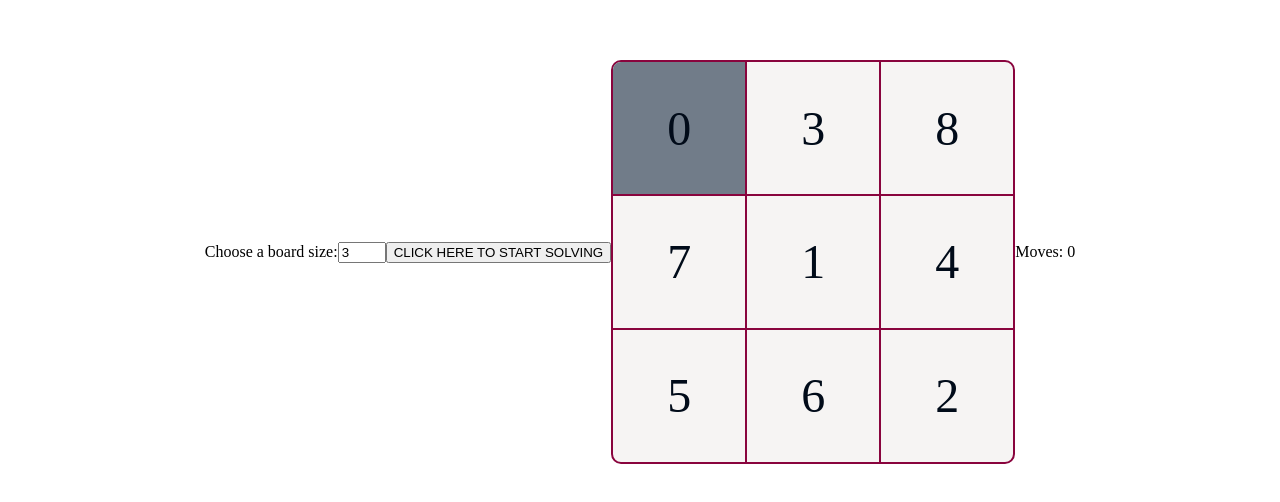
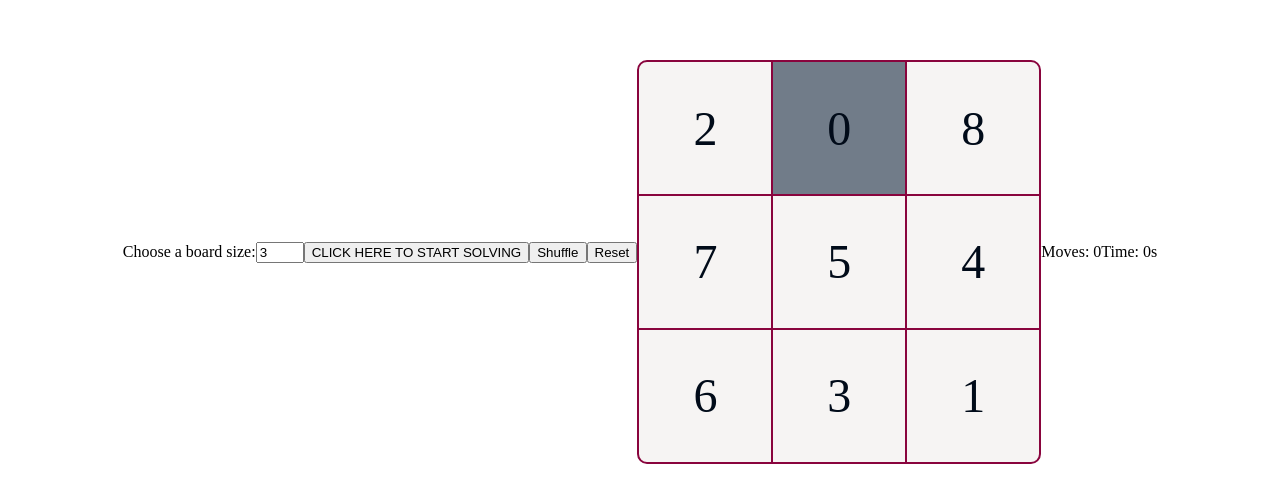
Before and after one commit to Spudulene/n-puzzle, a React (Create React App) app: page / in a window 1280 px wide. Shown: the part 148-650 px from the top of the page. Built offline with nearby package versions, Linux system fonts and the light colour scheme.

Commit message:
shuffle and reset buttons and timer

```diff
--- a/src/App.js
+++ b/src/App.js
@@ -12,12 +12,18 @@ function App() {
   const [moves, setMoves] = useState(0)
 
   const [game, setGame] = useState(null)
+  const [copy, setCopy] = useState(null)
   const [state, setState] = useState(null)
   const [tiles, setTiles] = useState(null)
   const [emptyPos, setEmptyPos] = useState(null)
   const [completed, setCompleted] = useState(false)
+
   const [AISolutionPath, setAISolutionPath] = useState(null)
-  const [AISolving, setAISolving] = useState(false);
+  const [AISolving, setAISolving] = useState(false)
+
+  const [time, setTime] = useState(0)
+  const [timerActive, setTimerActive] = useState(false)
+  const intervalRef = useRef(null)
 
   const hasRun = useRef()
 
@@ -36,26 +42,36 @@ function App() {
   useEffect(()=>{
     const newGame = new Game(size)
     setGame(newGame)
+    setCopy(newGame.clone())
     setState(newGame.currentState)
     setTiles(newGame.currentTileSeq)
     setEmptyPos(newGame.currentState.emptyPos)
     setMoves(newGame.currentState.depth)
     setCompleted(newGame.completed)
+
+    setTime(0)
+    clearInterval(intervalRef.current)
+    setTimerActive(false)
   },[size])
 
   // if the use completes the puzzle, give them a new one
   useEffect(()=>{
     if(completed) {
       setTimeout(() => {
-        window.alert(`Congratulations, you solved the puzzle in ${moves} moves. Here's a new one.`)
+        window.alert(`Congratulations, you solved the puzzle in ${time} using ${moves} moves. Here's a new one.`)
         const newGame = new Game(size)
         setGame(newGame)
+        setCopy(newGame.clone())
         setState(newGame.currentState)
         setTiles(newGame.currentTileSeq)
         setEmptyPos(newGame.currentState.emptyPos)
         setMoves(newGame.currentState.depth)
         setCompleted(newGame.completed)
       }, 500)
+
+      setTime(0)
+      clearInterval(intervalRef.current)
+      setTimerActive(false)
     }
   },[completed])
 
@@ -79,6 +95,14 @@ function App() {
   }
 
   const handleMove = (clickedTilePos) => {
+
+    if (!timerActive) {
+      setTimerActive(true);
+      intervalRef.current = setInterval(() => {
+        setTime(prev => prev + 1);
+      }, 1000);
+    }
+
     if (validateMove(clickedTilePos)){
       let tempTiles = [];
       tiles.forEach((row, rowIndex) => {
@@ -108,7 +132,35 @@ function App() {
     })
   }
 
-  //TODO create reset button, create shuffle button, create timer, give users the ability to upload images
+  const handleShuffle = () => {
+    const newGame = new Game(size)
+    setGame(newGame)
+    setState(newGame.currentState)
+    setTiles(newGame.currentTileSeq)
+    setEmptyPos(newGame.currentState.emptyPos)
+    setMoves(newGame.currentState.depth)
+    setCompleted(newGame.completed)
+
+    setTime(0);
+    clearInterval(intervalRef.current);
+    setTimerActive(false);
+  }
+
+  const handleReset = () => {
+    const newGame = copy.clone(); // create a fresh clone again
+    setGame(newGame);
+    setState(newGame.currentState);
+    setTiles(newGame.currentTileSeq);
+    setEmptyPos(newGame.currentState.emptyPos);
+    setMoves(newGame.currentState.depth);
+    setCompleted(newGame.completed);
+
+    setTime(0)
+    clearInterval(intervalRef.current)
+    setTimerActive(false)
+  }
+
+  //TODO give users the ability to upload images
 
   constructor();
 
@@ -116,9 +168,12 @@ function App() {
     <div className="content">
       <span>Choose a board size: </span>
       <input type="number" min="3" max="6" value={size} onChange={(event) =>setSize(Number(event.target.value))}></input>
-      <button disabled={size != 3 || AISolving} onClick={() => handleSolve()}>CLICK HERE TO START SOLVING</button>
+      <button disabled={size != 3 || AISolving} onClick={handleSolve}>CLICK HERE TO START SOLVING</button>
+      <button onClick={handleShuffle}>Shuffle</button>
+      <button onClick={handleReset}>Reset</button>
       <Board state={tiles} onTileClick={handleMove}/>
       <div>Moves: {moves}</div>
+      <div>Time: {time}s</div>
     </div>
   );
 }
--- a/src/gameLogic/Game.ts
+++ b/src/gameLogic/Game.ts
@@ -6,7 +6,7 @@ export class Game{
     public goal : State;
     public currentState : State;
     public currentTileSeq : number[][];
-    public completed =false;
+    public completed = false;
 
     constructor(size : number){
         this.size = size;
@@ -100,4 +100,14 @@ export class Game{
         }
     }
 
+    public clone() {
+        const clonedGame = new Game(this.size);
+        clonedGame.start = JSON.parse(JSON.stringify(this.start));
+        clonedGame.goal = JSON.parse(JSON.stringify(this.goal));
+        clonedGame.currentState = JSON.parse(JSON.stringify(this.currentState));
+        clonedGame.currentTileSeq = JSON.parse(JSON.stringify(this.currentTileSeq));
+        clonedGame.completed = this.completed;
+        return clonedGame;
+      }
+
 }
```
